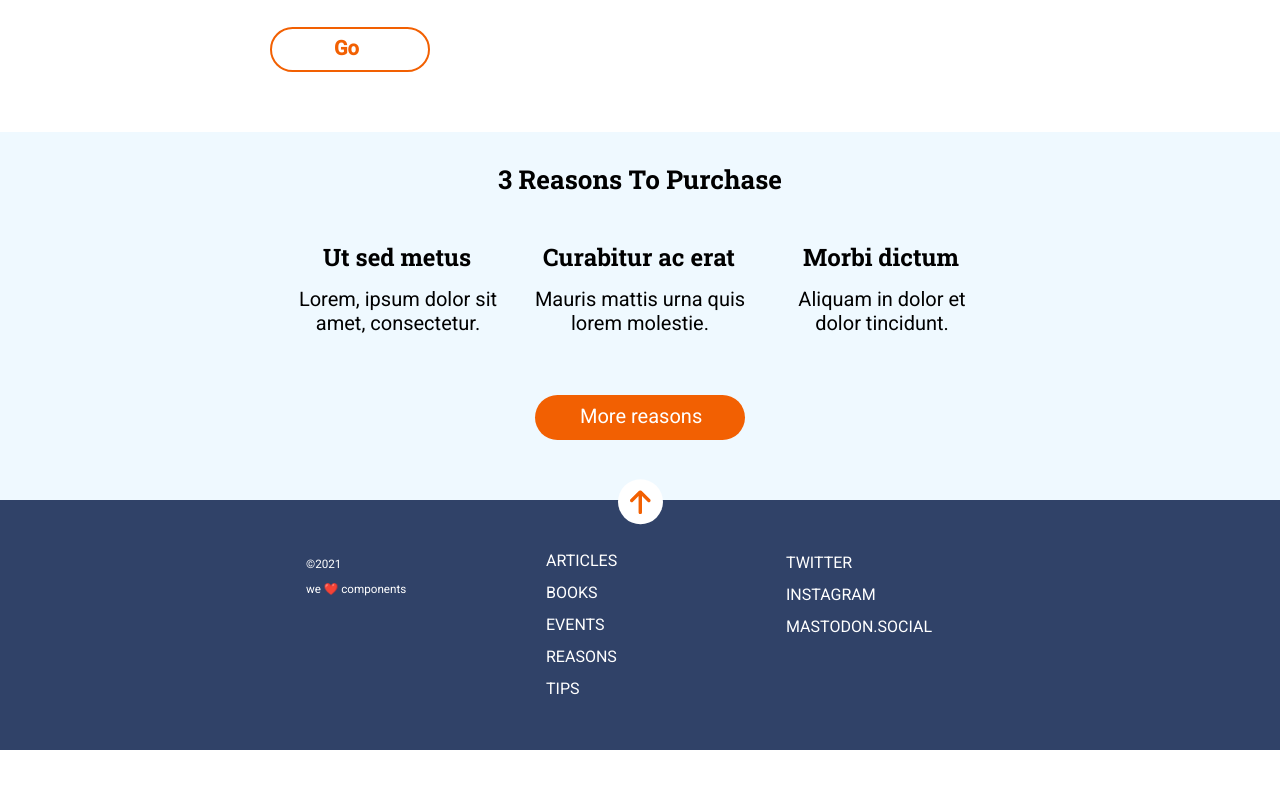
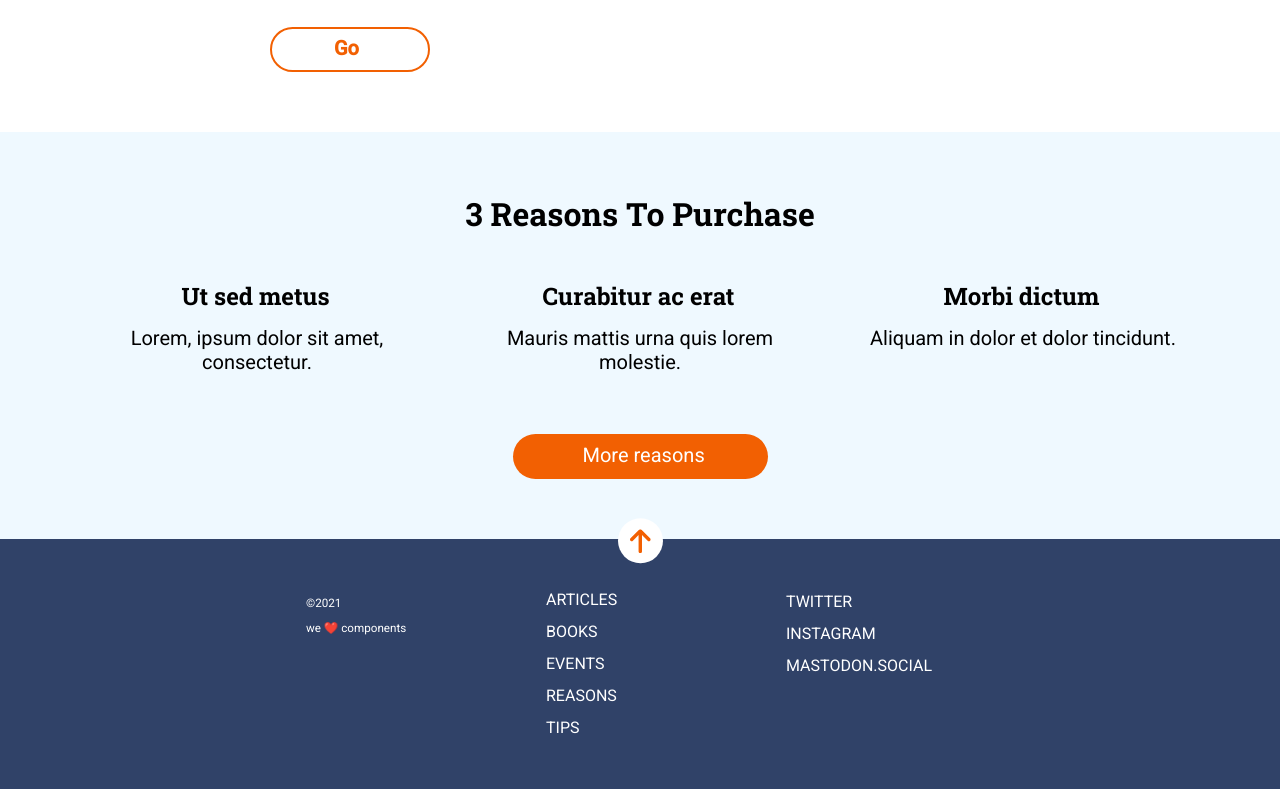
Before and after one commit to mpenacasares/My-first-web-HTML-SASS, a website: page docs/index.html in a window 1280 px wide. Shown: the part 1016-1805 px from the top of the page. Before the commit the page ends 1766 px from the top, so only its background shows below. Drawn offline with nearby package versions, Linux system fonts and the light colour scheme; files that its build step writes are made by us from their sources.

Commit message:
add finished purchase pc

```diff
--- a/src/scss/layout/_purchase.scss
+++ b/src/scss/layout/_purchase.scss
@@ -8,6 +8,9 @@
   align-items: center;
   @media (min-width: 768px) {
     padding: 30px 39px 60px 39px;
+  }
+  @media (min-width: 1200px) {
+    padding: 60px 85px 60px 85px;
   }
   &__title {
     width: 290px;
@@ -20,6 +23,10 @@
       width: 450px;
       font-size: 26px;
       text-align: center;
+    }
+    @media (min-width: 1200px) {
+      width: 730px;
+      font-size: 32px;
     }
   }
   &__articles {
@@ -65,6 +72,10 @@
         width: 210px;
         font-size: 24px;
       }
+      @media (min-width: 1200px) {
+        width: 350px;
+        font-size: 24px;
+      }
     }
     &--text {
       width: 180px;
@@ -77,6 +88,9 @@
         width: 212px;
         font-size: 20px;
       }
+      @media (min-width: 1200px) {
+        width: 353px;
+      }
     }
   }
   &__button {
@@ -88,6 +102,10 @@
     @media (min-width: 768px) {
       width: 210px;
       padding: 9px 2px 7px 45px;
+    }
+    @media (min-width: 1200px) {
+      width: 255px;
+      padding: 9px 2px 7px 70px;
     }
     &--text {
       font-family: $font-text;
```
